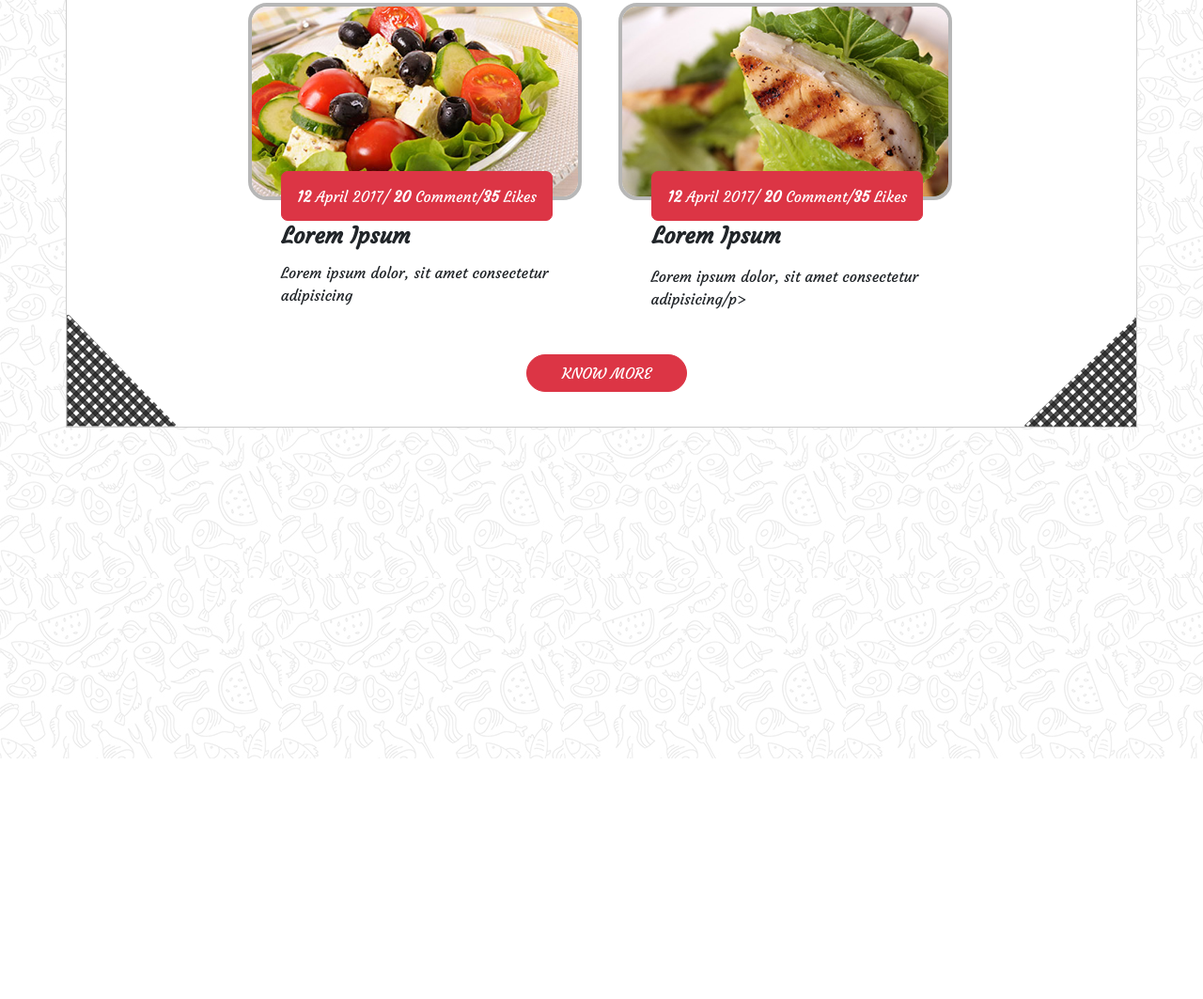
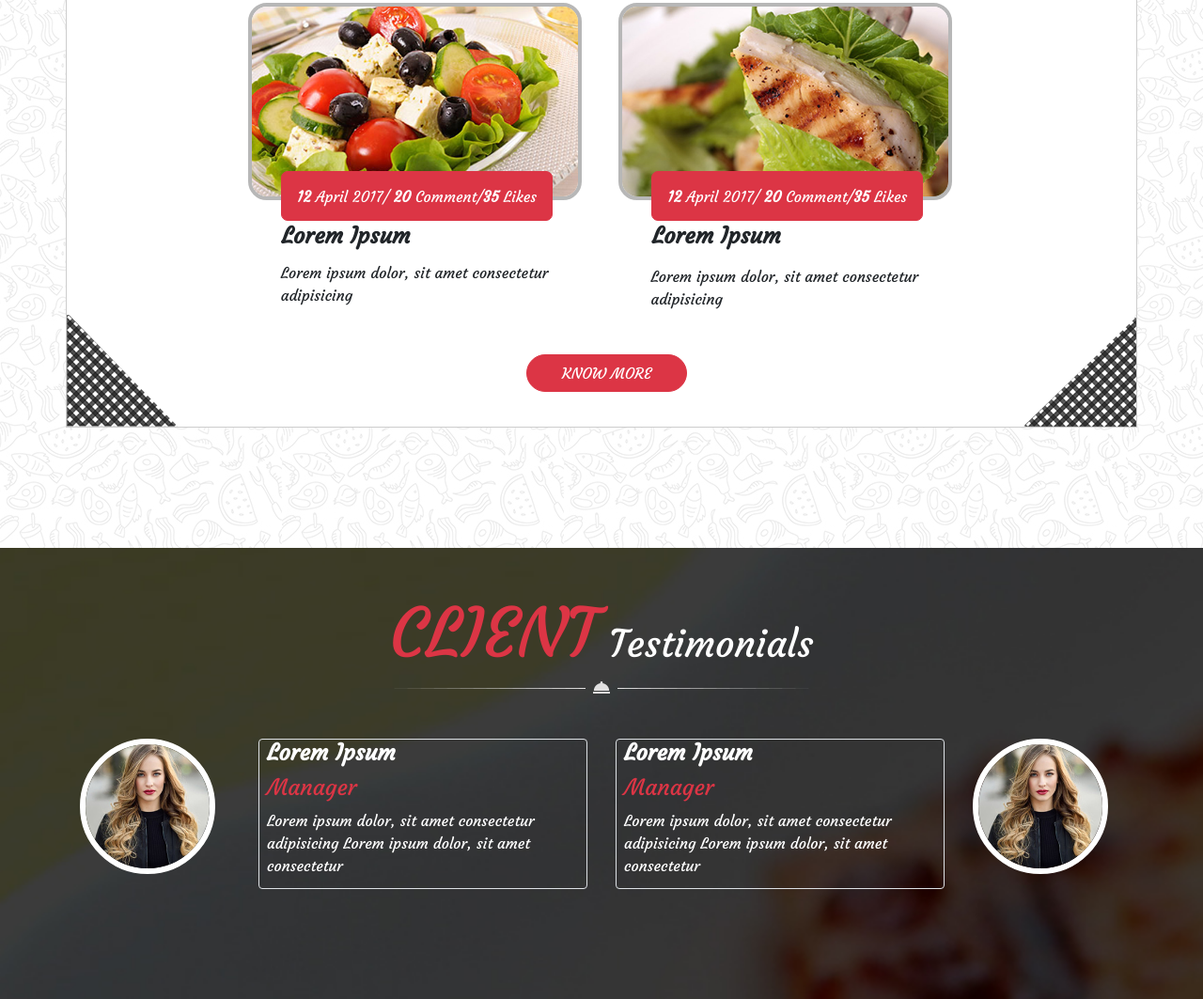
Before and after one commit to kermadihamza/git_bootstrap_les_chefs, a website: page index.html in a window 1280 px wide. Shown: the part 4387-5450 px from the top of the page at 94% size. Before the commit the page ends 5194 px from the top, so only its background shows below. Drawn offline with nearby package versions, Linux system fonts and the light colour scheme.

Commit message:
fin section clieclient

```diff
--- a/index.html
+++ b/index.html
@@ -42,7 +42,8 @@
                 </div>
             </nav>
             <!-- FIN NAVBAR -->
-            <h1 class="occasion text-white text-center">Whatever your <strong>OCCASION</strong> , <span class="text-danger">TASTE</span> <strong>makes</strong> it one to <strong>remember</strong>!</h1>
+            <h1 class="occasion text-white text-center">Whatever your <strong>OCCASION</strong> , <span class="text-danger">TASTE</span>
+                <strong>makes</strong> it one to <strong>remember</strong>!</h1>
             <button type="button" id="btn1" class="btn btn-light">PURCHASE THEME</button>
             <button type="button" id="btn2" class="btn btn-danger">LEARN MORE</button>
             <div class="caroussel">
@@ -63,22 +64,35 @@
             <img class="box-top2" src="public/images/box-right-top.png" alt="">
             <h1 class="text-center mb-1"><span class="text-danger display-3 ">OUR</span> STORY</h1>
             <div id="line"><img src="public/images/decoration_line.png" alt=""></div>
-            <p class="ourstory">Lorem ipsum dolor sit amet consectetur adipisicing elit. Dolores omnis similique ut sed vitae tenetur ullam, eligendi quos nesciunt minima odit accusamus ipsa debitis at dolorum, consequuntur, fugiat officiis. Voluptatum?Lorem ipsum dolor sit amet consectetur adipisicing elit. Odit, soluta dolores. Modi beatae inventore adipisci molestiae aliquid quo, laborum sed molestias repudiandae, praesentium nisi, consequatur facere est porro hic Lorem ipsum dolor sit amet consectetur adipisicing elit. Iure quaerat, consequuntur, modi omnis eius </p>
+            <p class="ourstory">Lorem ipsum dolor sit amet consectetur adipisicing elit. Dolores omnis similique ut sed
+                vitae tenetur ullam, eligendi quos nesciunt minima odit accusamus ipsa debitis at dolorum,
+                consequuntur, fugiat officiis. Voluptatum?Lorem ipsum dolor sit amet consectetur adipisicing elit.
+                Odit, soluta dolores. Modi beatae inventore adipisci molestiae aliquid quo, laborum sed molestias
+                repudiandae, praesentium nisi, consequatur facere est porro hic Lorem ipsum dolor sit amet consectetur
+                adipisicing elit. Iure quaerat, consequuntur, modi omnis eius </p>
             <h1 class="text-center pt-5"><span class="text-danger display-3 ">OUR</span> MENU LIST</h1>
             <div id="line"><img src="public/images/decoration_line.png" alt=""></div>
 
             <ul class="float-left">
                 <li id="border-right" class="border-bottom border-right">
-                    <i class="fas fa-mug-hot fa-4x text-danger"><p class="p1 text-dark">Breakfast</p></i>
+                    <i class="fas fa-mug-hot fa-4x text-danger">
+                        <p class="p1 text-dark">Breakfast</p>
+                    </i>
                 </li>
                 <li id="border-bottom" class="border-bottom border-right border-right">
-                    <i class="fas fa-utensils fa-4x  text-sec"><p class="p2 text-dark">Lunch</p></i>
+                    <i class="fas fa-utensils fa-4x  text-sec">
+                        <p class="p2 text-dark">Lunch</p>
+                    </i>
                 </li>
                 <li id="border-bottom" class="border-bottom border-right">
-                    <i class="fas fa-concierge-bell fa-4x  text-sec"><p class="p3 text-dark">Snacks</p></i>
+                    <i class="fas fa-concierge-bell fa-4x  text-sec">
+                        <p class="p3 text-dark">Snacks</p>
+                    </i>
                 </li>
                 <li id="border-bottom" class="border-bottom border-right">
-                    <i class="fas fa-mug-hot fa-4x  text-sec"><p class="p4 text-dark">Dinner</p></i>
+                    <i class="fas fa-mug-hot fa-4x  text-sec">
+                        <p class="p4 text-dark">Dinner</p>
+                    </i>
                 </li>
             </ul>
             <div class="row align-items-center" style="margin-top:7%">
@@ -86,8 +100,8 @@
                     <div class="media">
                         <div class="img"><img class="rounded-circle" src="public/images/menu_image_1.jpg" alt=""></div>
                         <div class="media-body">
-                            <h3 class="font-weight-bold" >Deer Steak with Potatoes</h3>
-                            <p class="font-weight-light" >Welcome to Risotto retaurant website.Here we try to share our</p>
+                            <h3 class="font-weight-bold">Deer Steak with Potatoes</h3>
+                            <p class="font-weight-light">Welcome to Risotto retaurant website.Here we try to share our</p>
                             <span class="text-danger float-right ">25$</span>
                         </div>
                     </div>
@@ -96,8 +110,8 @@
                     <div class="media">
                         <div class="img"><img class="rounded-circle" src="public/images/menu_image_1.jpg" alt=""></div>
                         <div class="media-body">
-                            <h3 class="font-weight-bold" >Deer Steak with Potatoes</h3>
-                            <p class="font-weight-light" >Welcome to Risotto retaurant website.Here we try to share our</p>
+                            <h3 class="font-weight-bold">Deer Steak with Potatoes</h3>
+                            <p class="font-weight-light">Welcome to Risotto retaurant website.Here we try to share our</p>
                             <span class="text-danger float-right ">25$</span>
                         </div>
                     </div>
@@ -106,8 +120,8 @@
                     <div class="media">
                         <div class="img"><img class="rounded-circle" src="public/images/menu_image_1.jpg" alt=""></div>
                         <div class="media-body">
-                            <h3 class="font-weight-bold" >Deer Steak with Potatoes</h3>
-                            <p class="font-weight-light" >Welcome to Risotto retaurant website.Here we try to share our</p>
+                            <h3 class="font-weight-bold">Deer Steak with Potatoes</h3>
+                            <p class="font-weight-light">Welcome to Risotto retaurant website.Here we try to share our</p>
                             <span class="text-danger float-right ">25$</span>
                         </div>
                     </div>
@@ -116,8 +130,8 @@
                     <div class="media">
                         <div class="img"><img class="rounded-circle" src="public/images/menu_image_1.jpg" alt=""></div>
                         <div class="media-body">
-                            <h3 class="font-weight-bold" >Deer Steak with Potatoes</h3>
-                            <p class="font-weight-light" >Welcome to Risotto retaurant website.Here we try to share our</p>
+                            <h3 class="font-weight-bold">Deer Steak with Potatoes</h3>
+                            <p class="font-weight-light">Welcome to Risotto retaurant website.Here we try to share our</p>
                             <span class="text-danger float-right ">25$</span>
                         </div>
                     </div>
@@ -126,8 +140,8 @@
                     <div class="media">
                         <div class="img"><img class="rounded-circle" src="public/images/menu_image_1.jpg" alt=""></div>
                         <div class="media-body">
-                            <h3 class="font-weight-bold" >Deer Steak with Potatoes</h3>
-                            <p class="font-weight-light" >Welcome to Risotto retaurant website.Here we try to share our</p>
+                            <h3 class="font-weight-bold">Deer Steak with Potatoes</h3>
+                            <p class="font-weight-light">Welcome to Risotto retaurant website.Here we try to share our</p>
                             <span class="text-danger float-right ">25$</span>
                         </div>
                     </div>
@@ -136,8 +150,8 @@
                     <div class="media">
                         <div class="img"><img class="rounded-circle" src="public/images/menu_image_1.jpg" alt=""></div>
                         <div class="media-body">
-                            <h3 class="font-weight-bold" >Deer Steak with Potatoes</h3>
-                            <p class="font-weight-light" >Welcome to Risotto retaurant website.Here we try to share our</p>
+                            <h3 class="font-weight-bold">Deer Steak with Potatoes</h3>
+                            <p class="font-weight-light">Welcome to Risotto retaurant website.Here we try to share our</p>
                             <span class="text-danger float-right ">25$</span>
                         </div>
                     </div>
@@ -146,8 +160,8 @@
                     <div class="media">
                         <div class="img"><img class="rounded-circle" src="public/images/menu_image_1.jpg" alt=""></div>
                         <div class="media-body">
-                            <h3 class="font-weight-bold" >Deer Steak with Potatoes</h3>
-                            <p class="font-weight-light" >Welcome to Risotto retaurant website.Here we try to share our</p>
+                            <h3 class="font-weight-bold">Deer Steak with Potatoes</h3>
+                            <p class="font-weight-light">Welcome to Risotto retaurant website.Here we try to share our</p>
                             <span class="text-danger float-right ">25$</span>
                         </div>
                     </div>
@@ -156,8 +170,8 @@
                     <div class="media">
                         <div class="img"><img class="rounded-circle" src="public/images/menu_image_1.jpg" alt=""></div>
                         <div class="media-body">
-                            <h3 class="font-weight-bold" >Deer Steak with Potatoes</h3>
-                            <p class="font-weight-light" >Welcome to Risotto retaurant website.Here we try to share our</p>
+                            <h3 class="font-weight-bold">Deer Steak with Potatoes</h3>
+                            <p class="font-weight-light">Welcome to Risotto retaurant website.Here we try to share our</p>
                             <span class="text-danger float-right ">25$</span>
                         </div>
                     </div>
@@ -166,8 +180,8 @@
                     <div class="media">
                         <div class="img"><img class="rounded-circle" src="public/images/menu_image_1.jpg" alt=""></div>
                         <div class="media-body">
-                            <h3 class="font-weight-bold" >Deer Steak with Potatoes</h3>
-                            <p class="font-weight-light" >Welcome to Risotto retaurant website.Here we try to share our</p>
+                            <h3 class="font-weight-bold">Deer Steak with Potatoes</h3>
+                            <p class="font-weight-light">Welcome to Risotto retaurant website.Here we try to share our</p>
                             <span class="text-danger float-right ">25$</span>
                         </div>
                     </div>
@@ -176,8 +190,8 @@
                     <div class="media">
                         <div class="img"><img class="rounded-circle" src="public/images/menu_image_1.jpg" alt=""></div>
                         <div class="media-body">
-                            <h3 class="font-weight-bold" >Deer Steak with Potatoes</h3>
-                            <p class="font-weight-light" >Welcome to Risotto retaurant website.Here we try to share our</p>
+                            <h3 class="font-weight-bold">Deer Steak with Potatoes</h3>
+                            <p class="font-weight-light">Welcome to Risotto retaurant website.Here we try to share our</p>
                             <span class="text-danger float-right ">25$</span>
                         </div>
                     </div>
@@ -218,7 +232,7 @@
     <!-- SECTION BOOK & BLOG -->
     <section class="book">
         <div id="containerbook" class="container">
-        <img class="boxgrey1" src="public/images/box-left-top.png" alt="">
+            <img class="boxgrey1" src="public/images/box-left-top-grey.png" alt="">
             <img class="boxgrey2" src="public/images/box-right-top-grey.png" alt="">
             <h1 class="text-center mb-1"><span class="text-danger display-3 ">BOOK</span> Your Table</h1>
             <div id="line"><img src="public/images/decoration_line.png" alt=""></div>
@@ -255,18 +269,20 @@
             </div>
             <h1 class="text-center pt-5"><span class="text-danger display-3 ">Our</span> Blog</h1>
             <div class="mb-5" id="line"><img src="public/images/decoration_line.png" alt=""></div>
-  <div id="rowblog" class="row no-paddingcle">
+            <div id="rowblog" class="row no-paddingcle ">
                 <div class="col-5">
                     <img class="blogimg1" src="/public/images/blog_img1.jpg" alt="">
-            <button type="button" class="btn btnsalad btn-danger"><strong>12</strong> April 2017/<strong> 20 </strong>Comment/<strong>35</strong>  Likes</button>
+                    <button type="button" class="btn btnsalad btn-danger"><strong>12</strong> April 2017/<strong> 20
+                        </strong>Comment/<strong>35</strong> Likes</button>
                     <h4 class="text-center h4-1"><strong>Lorem Ipsum</strong></h4>
                     <p class="p-1">Lorem ipsum dolor, sit amet consectetur adipisicing</p>
                 </div>
                 <div class="col-5">
                     <img class="blogimg2" src="/public/images/blog_img2.jpg" alt="">
-            <button type="button" class="btn btnchicken btn-danger"><strong>12</strong> April 2017/<strong> 20 </strong>Comment/<strong>35</strong>  Likes</button>
+                    <button type="button" class="btn btnchicken btn-danger"><strong>12</strong> April 2017/<strong> 20
+                        </strong>Comment/<strong>35</strong> Likes</button>
                     <h4 class="text-center h4-2"><strong>Lorem Ipsum</strong></h4>
-            <p class="p-2">Lorem ipsum dolor, sit amet consectetur adipisicing/p>
+                    <p class="p-2">Lorem ipsum dolor, sit amet consectetur adipisicing</p>
                 </div>
                 <button type="button" class="btn btnknow btn-danger ">KNOW MORE</button>
                 <img class="boxbottomgrey1" src="public/images/box-bottom-left-grey.png" alt="">
@@ -276,6 +292,39 @@
         </div>
     </section>
     <!-- FIN SECTION BOOK & BLOG -->
+
+    <!-- SECTION CLIENT -->
+    <section class="client">
+        <div class="container">
+            <h1 class="text-center pt-5"><span class="text-danger display-3 ">CLIENT</span> <span class="text-white">Testimonials</span></h1>
+            <div id="line"><img src="public/images/decoration_line.png" alt=""></div>
+            <div class="row mt-5">
+                <div class="col-2">
+                    <img class="imgclient1" src="/public/images/testimonial1.jpg" alt="">
+                </div>
+                <div class="col-4">
+                    <div class="colclient border rounded pl-2 ">
+                        <h4 class="text-left text-white "><strong>Lorem Ipsum</strong></h4>
+                        <h4 class="text-left text-danger font-weight-light">Manager</h4>
+                        <p class=" text-white text-left">Lorem ipsum dolor, sit amet consectetur adipisicing Lorem
+                            ipsum dolor, sit amet consectetur</p>
+                    </div>
+                </div>
+                <div class="col-4">
+                    <div class="colclient border rounded pl-2">
+                        <h4 class="text-left text-white "><strong>Lorem Ipsum</strong></h4>
+                        <h4 class="text-left text-danger font-weight-light">Manager</h4>
+                        <p class=" text-white text-left">Lorem ipsum dolor, sit amet consectetur adipisicing Lorem
+                            ipsum dolor, sit amet consectetur</p>
+                    </div>
+                </div>
+                <div class="col-2">
+                    <img class="imgclient2" src="/public/images/testimonial1.jpg" alt="">
+                </div>
+            </div>
+        </div>
+    </section>
+<!-- FIN SECTION CLIENT-->
 </body>
 
 </html>
--- a/src/sass/style.sass
+++ b/src/sass/style.sass
@@ -173,7 +173,7 @@ ul li .p4
 
 .book
   background-image: url("/public/images/main_bg.jpg")
-  height: 112rem
+  height: 98rem
   width: 100%
 
 
@@ -286,3 +286,24 @@ ul li .p4
   position: absolute
   bottom: 0
   right: 0
+
+.client
+  background-image: url("/public/images/testimonials_background.jpg")
+  background-size: 280%
+  height: 30rem
+  width: 100%
+
+.colclient
+  height: 10rem
+
+.imgclient1
+  border-radius: 50%
+  border: 6px solid white
+  width: 90%
+
+
+
+.imgclient2
+  border-radius: 50%
+  border: 6px solid white
+  width: 90%
```
Also changed, not shown: public/css/style.css, public/images/box-left-top-grey.png (added), 1 other file. Lines whose indentation alone changed are shown as unchanged.
